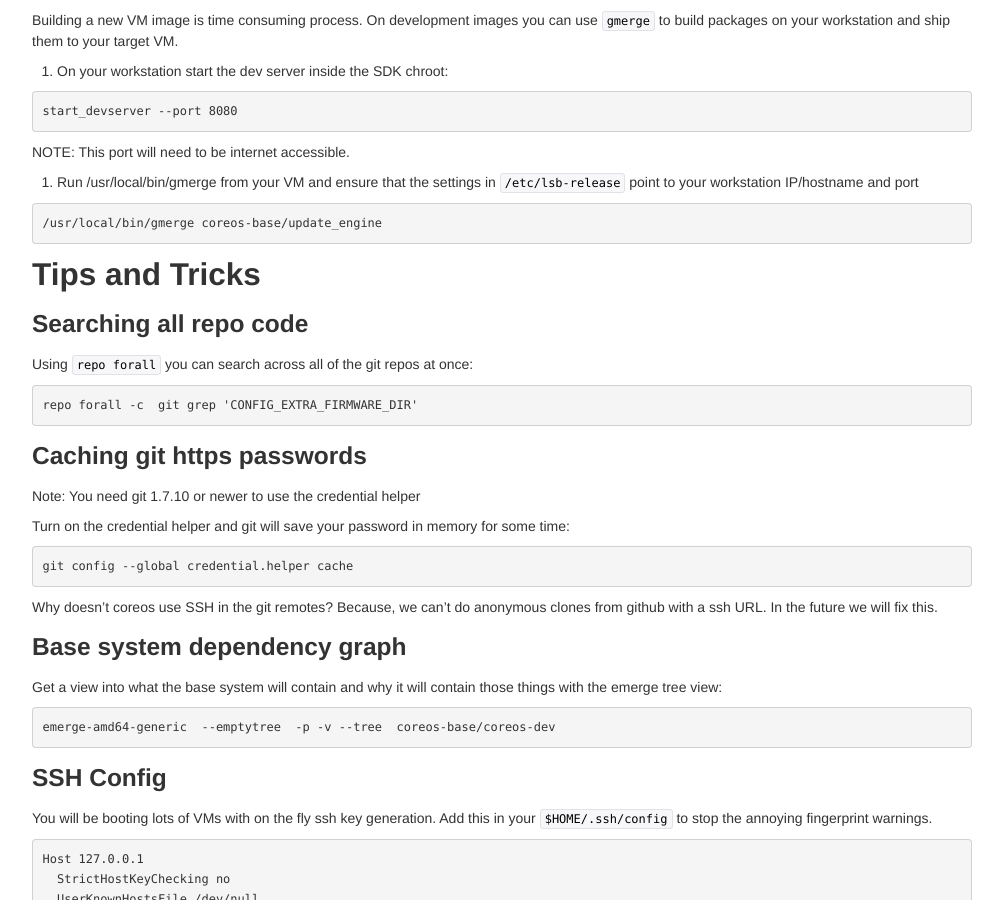
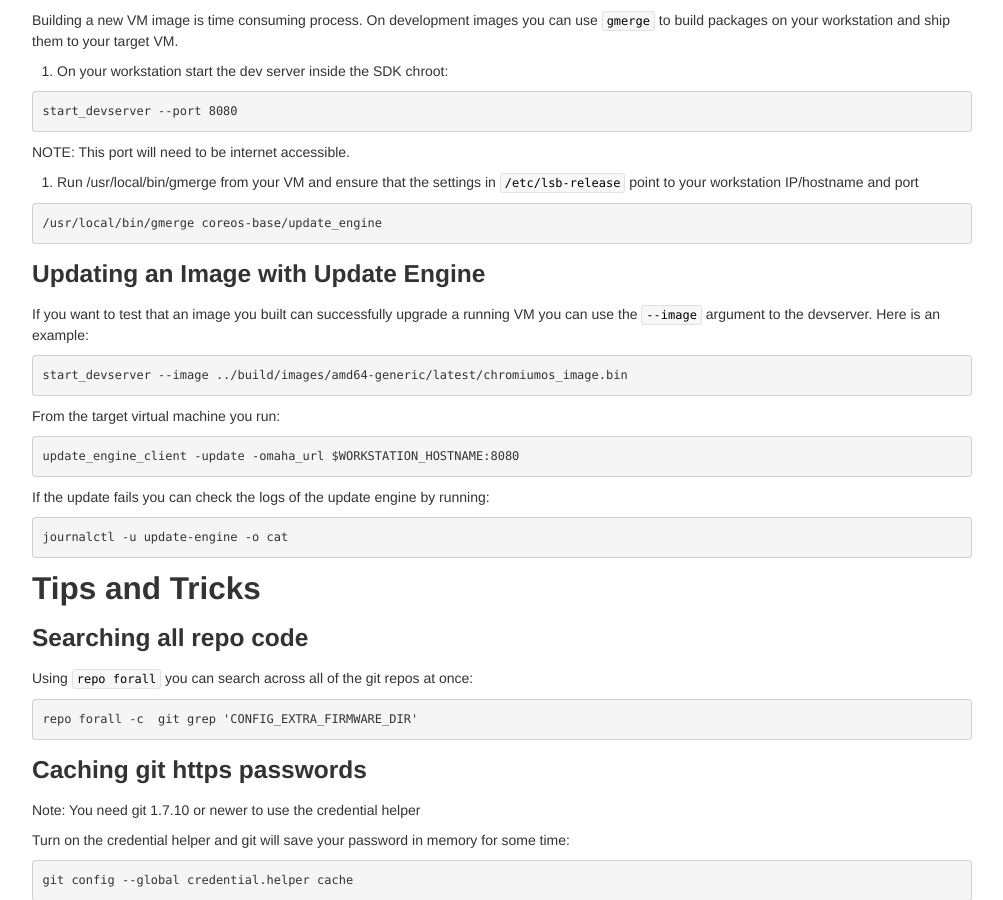
Before and after one commit to RandomStuffs22/coreos.github.com, a Jekyll site: the page built from index.markdown, in a window 1280 px wide and 900 px high, scrolled down 2135 px. Shown: the whole window, without its empty margins (138-1141 px from the left). Built offline with Jekyll 4.4.1, drawn with Linux system fonts in a browser that asks for light colours; Markdown is read by kramdown in place of the engine named in the settings.

Commit message:
index: add notes on how to have the devserver build an image

````diff
--- a/index.markdown
+++ b/index.markdown
@@ -177,6 +177,27 @@ NOTE: This port will need to be internet accessible.
 /usr/local/bin/gmerge coreos-base/update_engine
 ```
 
+### Updating an Image with Update Engine
+
+If you want to test that an image you built can successfully upgrade a running
+VM you can use the `--image` argument to the devserver. Here is an example:
+
+```
+start_devserver --image ../build/images/amd64-generic/latest/chromiumos_image.bin
+```
+
+From the target virtual machine you run:
+
+```
+update_engine_client -update -omaha_url $WORKSTATION_HOSTNAME:8080
+```
+
+If the update fails you can check the logs of the update engine by running:
+
+```
+journalctl -u update-engine -o cat
+```
+
 ## Tips and Tricks
 
 ### Searching all repo code
````
